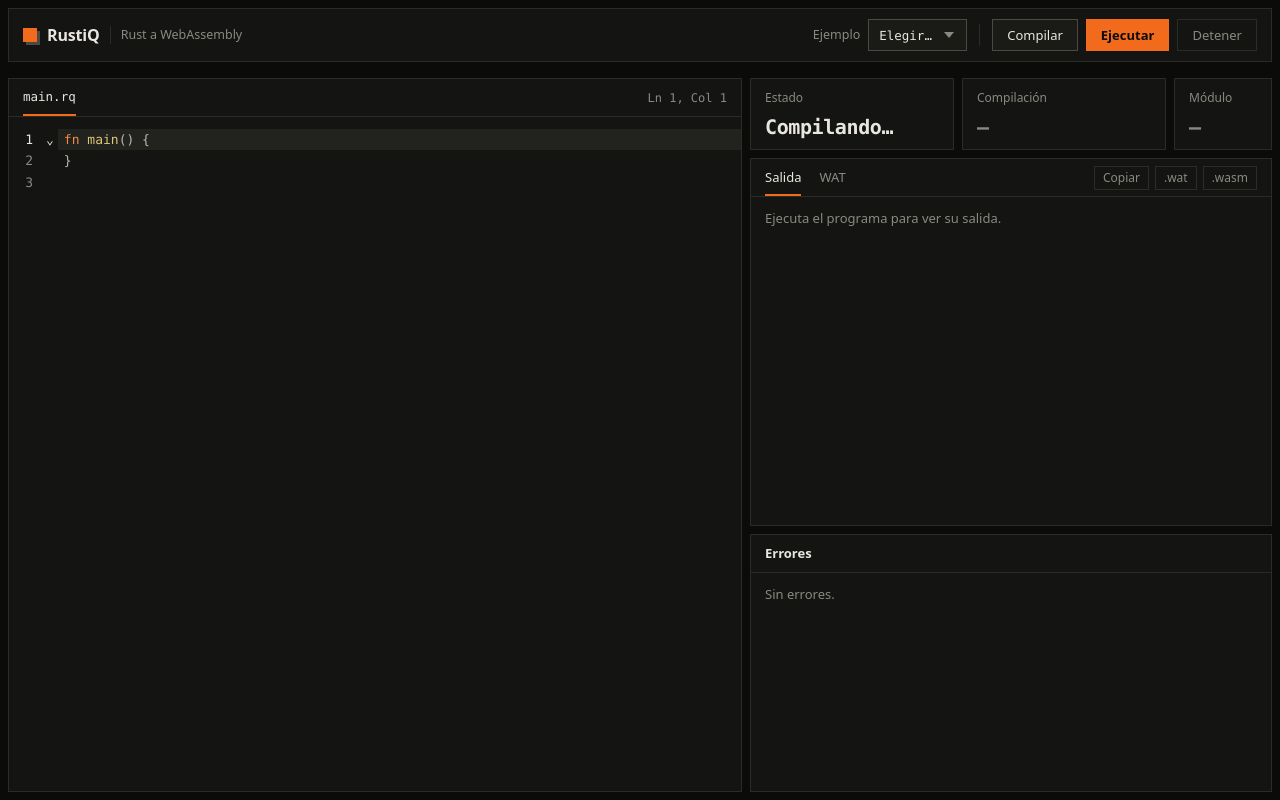
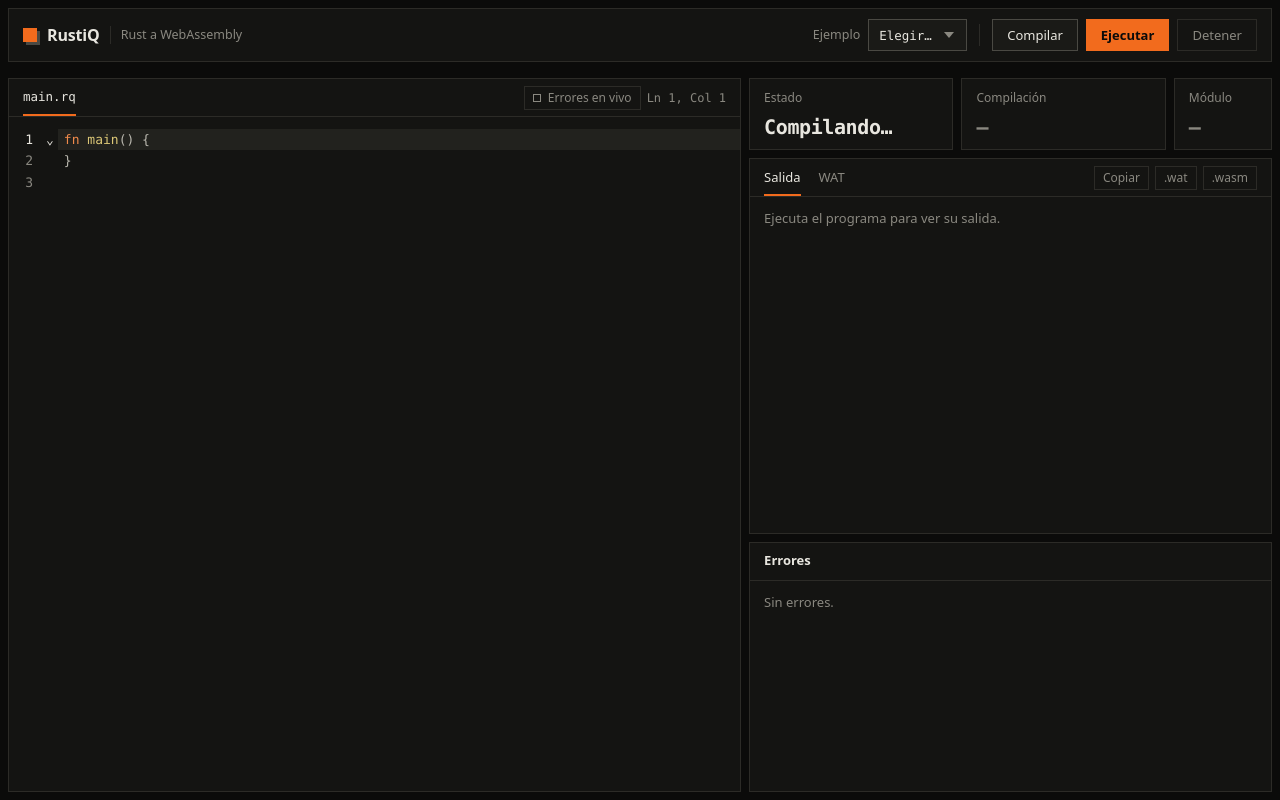
Before and after one commit to yeraldsanchez/rustiq-compiler, a website built with Vite: page web/index.html in a window 1280 px wide. Both pictures are taken after a click on the button "Compilar". Built offline with nearby package versions, Linux system fonts and the light colour scheme; files whose address does not match are found by name.

Commit message:
Agrega errores en vivo opcionales, paneles redimensionables y quita las barras de desplazamiento

```diff
--- a/web/index.html
+++ b/web/index.html
@@ -38,9 +38,13 @@
     <section class="tile editor" aria-label="Editor">
       <div class="tile-head">
         <span class="filename">main.rq</span>
-        <span class="tile-meta" id="cursor-pos">Ln 1, Col 1</span>
+        <div class="tile-tools">
+          <button class="toggle" id="btn-live" aria-pressed="false" title="Compilar al dejar de escribir y marcar los errores">Errores en vivo</button>
+          <span class="tile-meta" id="cursor-pos">Ln 1, Col 1</span>
+        </div>
       </div>
       <div class="editor-host" id="editor"></div>
+      <div class="splitter splitter-x" id="split-x" role="separator" aria-orientation="vertical" aria-label="Cambiar el ancho del editor" title="Arrastra para cambiar el ancho. Doble clic restablece."></div>
     </section>
 
     <section class="tile stat stat-state">
@@ -80,6 +84,7 @@
     </section>
 
     <section class="tile errors" aria-label="Errores">
+      <div class="splitter splitter-y" id="split-y" role="separator" aria-orientation="horizontal" aria-label="Cambiar el alto de los errores" title="Arrastra para cambiar el alto. Doble clic restablece."></div>
       <div class="tile-head">
         <h2 class="tile-title">Errores <span class="count" id="error-count"></span></h2>
       </div>
--- a/web/src/dom.ts
+++ b/web/src/dom.ts
@@ -18,6 +18,9 @@ export const dom = {
   retryButton: byId<HTMLButtonElement>("btn-retry"),
 
   editor: byId<HTMLDivElement>("editor"),
+  liveButton: byId<HTMLButtonElement>("btn-live"),
+  splitX: byId<HTMLDivElement>("split-x"),
+  splitY: byId<HTMLDivElement>("split-y"),
   cursorPos: byId<HTMLSpanElement>("cursor-pos"),
 
   statState: byId<HTMLSpanElement>("stat-state"),
--- a/web/src/main.ts
+++ b/web/src/main.ts
@@ -6,24 +6,33 @@ import { dom } from "./dom";
 import { createEditor } from "./editor/editor";
 import { EXAMPLE_GROUPS, findExample } from "./examples";
 import { Runner, TIME_LIMIT_MS, type RunResult } from "./run/runner";
-import { loadSource, saveSource } from "./storage";
+import { KEYS, load, save } from "./storage";
 import type { CompileError, CompileResponse } from "./types";
 import { hideBanner, showBanner } from "./ui/banner";
 import { renderErrors } from "./ui/errors";
+import { initLiveErrors, type LiveErrors } from "./ui/liveToggle";
 import { appendNote, clearOutput, printLine, selectTab, setModule, showOutputMessage } from "./ui/output";
+import { initSplitters } from "./ui/splitters";
 import { errorCountLabel, setCompileTime, setModuleSize, setState } from "./ui/status";
 
 const DEFAULT_EXAMPLE = "test_b4_strings.rq";
 const SAVE_DELAY_MS = 300;
 
 const runner = new Runner();
-let compiling = false;
+// Compilaciones visibles en curso (las de Compilar y Ejecutar). Las de los
+// errores en vivo no bloquean los botones.
+let visibleCompiles = 0;
+// Cada compilación se numera; solo se pinta la respuesta de la más reciente,
+// por si llegan desordenadas.
+let latestRequest = 0;
 let saveTimer: number | undefined;
+let live: LiveErrors | null = null;
 
 const editor = createEditor(dom.editor, initialSource(), {
   onChange(source) {
     window.clearTimeout(saveTimer);
-    saveTimer = window.setTimeout(() => saveSource(source), SAVE_DELAY_MS);
+    saveTimer = window.setTimeout(() => save(KEYS.source, source), SAVE_DELAY_MS);
+    live?.notifyChange();
   },
   onCursor(line, column) {
     dom.cursorPos.textContent = `Ln ${line}, Col ${column}`;
@@ -33,11 +42,11 @@ const editor = createEditor(dom.editor, initialSource(), {
 });
 
 function initialSource(): string {
-  return loadSource() ?? findExample(DEFAULT_EXAMPLE)?.source ?? "fn main() {\n}\n";
+  return load(KEYS.source) ?? findExample(DEFAULT_EXAMPLE)?.source ?? "fn main() {\n}\n";
 }
 
 function updateButtons(): void {
-  const busy = compiling || runner.running;
+  const busy = visibleCompiles > 0 || runner.running;
   dom.compileButton.disabled = busy;
   dom.runButton.disabled = busy;
   dom.stopButton.disabled = !runner.running;
@@ -47,26 +56,33 @@ function goToError(error: CompileError): void {
   editor.goTo(error.line, error.column);
 }
 
-/** Compila y pinta el resultado. Devuelve null si no hubo respuesta. */
-async function compile(): Promise<CompileResponse | null> {
-  if (compiling || runner.running) return null;
-  compiling = true;
-  updateButtons();
-  setState("Compilando…", "neutral");
+/** Compila y pinta el resultado. Devuelve null si no hubo respuesta o si
+ *  otra compilación más reciente la dejó obsoleta. `quiet` es para los
+ *  errores en vivo: no muestra "Compilando…" ni bloquea los botones. */
+async function compile({ quiet = false } = {}): Promise<CompileResponse | null> {
+  if (runner.running || (!quiet && visibleCompiles > 0)) return null;
+  const request = ++latestRequest;
+  if (!quiet) {
+    visibleCompiles += 1;
+    updateButtons();
+    setState("Compilando…", "neutral");
+  }
   const started = performance.now();
 
   try {
     const result = await compileSource(editor.getSource());
+    if (request !== latestRequest) return null;
     hideBanner();
     showCompileResult(result, performance.now() - started);
     return result;
   } catch (error) {
     if (!(error instanceof ConnectionError)) throw error;
+    if (request !== latestRequest) return null;
     showBanner(error.message, () => void compile());
     setState("Sin conexión", "error");
     return null;
   } finally {
-    compiling = false;
+    if (!quiet) visibleCompiles -= 1;
     updateButtons();
   }
 }
@@ -166,4 +182,6 @@ document.addEventListener("keydown", (event) => {
 
 fillExamples();
 renderErrors([], goToError);
+initSplitters();
+live = initLiveErrors(() => void compile({ quiet: true }));
 updateButtons();
--- a/web/src/storage.ts
+++ b/web/src/storage.ts
@@ -1,20 +1,24 @@
-/** Guarda el código en el navegador para no perderlo al recargar.
- *  El almacenamiento puede no existir (modo privado, bloqueado): en ese caso
- *  el editor funciona igual, solo que sin recordar nada. */
+/** Preferencias y código guardados en el navegador para no perderlos al
+ *  recargar. El almacenamiento puede no existir (modo privado, bloqueado):
+ *  en ese caso el editor funciona igual, solo que sin recordar nada. */
 
-const SOURCE_KEY = "rustiq.source";
+export const KEYS = {
+  source: "rustiq.source",
+  liveErrors: "rustiq.liveErrors",
+  layout: "rustiq.layout",
+} as const;
 
-export function loadSource(): string | null {
+export function load(key: string): string | null {
   try {
-    return localStorage.getItem(SOURCE_KEY);
+    return localStorage.getItem(key);
   } catch {
     return null;
   }
 }
 
-export function saveSource(source: string): void {
+export function save(key: string, value: string): void {
   try {
-    localStorage.setItem(SOURCE_KEY, source);
+    localStorage.setItem(key, value);
   } catch {
     // Sin almacenamiento no hay nada que hacer.
   }
--- /dev/null
+++ b/web/src/ui/liveToggle.ts
@@ -0,0 +1,38 @@
+/** Botón de errores en vivo: compila tras una pausa al escribir y marca los
+ *  errores sin tocar la salida. La preferencia se recuerda. */
+
+import { dom } from "../dom";
+import { KEYS, load, save } from "../storage";
+
+const LIVE_DELAY_MS = 500;
+
+export interface LiveErrors {
+  /** Avisa que el código cambió; compila después de la pausa si está activo. */
+  notifyChange(): void;
+}
+
+export function initLiveErrors(check: () => void): LiveErrors {
+  let enabled = load(KEYS.liveErrors) === "1";
+  let timer: number | undefined;
+
+  const render = () => dom.liveButton.setAttribute("aria-pressed", String(enabled));
+
+  dom.liveButton.addEventListener("click", () => {
+    enabled = !enabled;
+    save(KEYS.liveErrors, enabled ? "1" : "0");
+    render();
+    window.clearTimeout(timer);
+    if (enabled) check();
+  });
+
+  render();
+  if (enabled) check();
+
+  return {
+    notifyChange() {
+      if (!enabled) return;
+      window.clearTimeout(timer);
+      timer = window.setTimeout(check, LIVE_DELAY_MS);
+    },
+  };
+}
--- /dev/null
+++ b/web/src/ui/splitters.ts
@@ -0,0 +1,106 @@
+/** Separadores para cambiar el ancho del editor y el reparto de alto entre
+ *  la salida y los errores. Escriben variables CSS en `.app` (ver la grilla
+ *  en styles.css) y recuerdan el reparto entre visitas. */
+
+import { dom } from "../dom";
+import { KEYS, load, save } from "../storage";
+
+interface Layout {
+  /** Fracción del ancho para el editor. */
+  editor: number;
+  /** Fracción del alto (salida + errores) para la salida. */
+  output: number;
+}
+
+const DEFAULT_LAYOUT: Layout = { editor: 0.58, output: 0.6 };
+const EDITOR_RANGE = [0.3, 0.78] as const;
+const OUTPUT_RANGE = [0.2, 0.85] as const;
+
+const app = document.querySelector<HTMLElement>(".app")!;
+const outputTile = document.querySelector<HTMLElement>(".output")!;
+const errorsTile = document.querySelector<HTMLElement>(".errors")!;
+
+let layout = loadLayout();
+
+function clamp(value: number, [min, max]: readonly [number, number]): number {
+  return Math.min(Math.max(value, min), max);
+}
+
+function loadLayout(): Layout {
+  try {
+    const saved = JSON.parse(load(KEYS.layout) ?? "null") as Partial<Layout> | null;
+    return {
+      editor: clamp(Number(saved?.editor) || DEFAULT_LAYOUT.editor, EDITOR_RANGE),
+      output: clamp(Number(saved?.output) || DEFAULT_LAYOUT.output, OUTPUT_RANGE),
+    };
+  } catch {
+    return { ...DEFAULT_LAYOUT };
+  }
+}
+
+function apply(): void {
+  app.style.setProperty("--editor-width", `${(layout.editor * 100).toFixed(2)}%`);
+  app.style.setProperty("--output-fr", `${layout.output.toFixed(3)}fr`);
+  app.style.setProperty("--errors-fr", `${(1 - layout.output).toFixed(3)}fr`);
+}
+
+/** Arrastre con el puntero: `update` recibe el evento y ajusta `layout`. */
+function makeDraggable(handle: HTMLElement, update: (event: PointerEvent) => void, reset: () => void): void {
+  // Propio y no `hasPointerCapture`: en `pointerup` el navegador ya soltó la
+  // captura y el arrastre no terminaría nunca.
+  let dragging = false;
+  const axisClass = handle === dom.splitX ? "resize-x" : "resize-y";
+
+  handle.addEventListener("pointerdown", (event) => {
+    event.preventDefault();
+    dragging = true;
+    handle.setPointerCapture(event.pointerId);
+    handle.classList.add("is-dragging");
+    document.body.classList.add("is-resizing", axisClass);
+  });
+  handle.addEventListener("pointermove", (event) => {
+    if (!dragging) return;
+    update(event);
+    apply();
+  });
+  const stop = () => {
+    if (!dragging) return;
+    dragging = false;
+    handle.classList.remove("is-dragging");
+    document.body.classList.remove("is-resizing", axisClass);
+    save(KEYS.layout, JSON.stringify(layout));
+  };
+  handle.addEventListener("pointerup", stop);
+  handle.addEventListener("pointercancel", stop);
+  handle.addEventListener("lostpointercapture", stop);
+  handle.addEventListener("dblclick", () => {
+    reset();
+    apply();
+    save(KEYS.layout, JSON.stringify(layout));
+  });
+}
+
+export function initSplitters(): void {
+  apply();
+
+  makeDraggable(
+    dom.splitX,
+    (event) => {
+      const box = app.getBoundingClientRect();
+      const padding = parseFloat(getComputedStyle(app).paddingLeft);
+      const width = box.width - padding * 2;
+      layout.editor = clamp((event.clientX - box.left - padding) / width, EDITOR_RANGE);
+    },
+    () => (layout.editor = DEFAULT_LAYOUT.editor),
+  );
+
+  makeDraggable(
+    dom.splitY,
+    (event) => {
+      const top = outputTile.getBoundingClientRect().top;
+      const bottom = errorsTile.getBoundingClientRect().bottom;
+      layout.output = clamp((event.clientY - top) / (bottom - top), OUTPUT_RANGE);
+    },
+    () => (layout.output = DEFAULT_LAYOUT.output),
+  );
+}
--- a/web/styles.css
+++ b/web/styles.css
@@ -64,6 +64,16 @@ p {
   display: none !important;
 }
 
+/* Sin barras de desplazamiento: no encajan con la estética. Se sigue
+   desplazando con la rueda, el trackpad o el teclado. */
+* {
+  scrollbar-width: none;
+}
+
+*::-webkit-scrollbar {
+  display: none;
+}
+
 code {
   font-family: var(--font-mono);
   font-size: 0.92em;
@@ -73,14 +83,17 @@ code {
 
 .app {
   display: grid;
-  grid-template-columns: repeat(12, minmax(0, 1fr));
-  grid-template-rows: auto auto auto minmax(0, 1fr) minmax(0, 0.7fr);
+  /* El editor ocupa una columna de ancho variable; la derecha se reparte en
+     5 para los indicadores. Los separadores (src/ui/splitters.ts) cambian
+     las variables. */
+  grid-template-columns: minmax(0, var(--editor-width, 58%)) repeat(5, minmax(0, 1fr));
+  grid-template-rows: auto auto auto minmax(0, var(--output-fr, 0.6fr)) minmax(0, var(--errors-fr, 0.4fr));
   grid-template-areas:
-    "top  top  top  top  top  top  top  top  top  top  top  top"
-    "ban  ban  ban  ban  ban  ban  ban  ban  ban  ban  ban  ban"
-    "ed   ed   ed   ed   ed   ed   ed   s1   s1   s2   s2   s3"
-    "ed   ed   ed   ed   ed   ed   ed   out  out  out  out  out"
-    "ed   ed   ed   ed   ed   ed   ed   err  err  err  err  err";
+    "top  top  top  top  top  top"
+    "ban  ban  ban  ban  ban  ban"
+    "ed   s1   s1   s2   s2   s3"
+    "ed   out  out  out  out  out"
+    "ed   err  err  err  err  err";
   gap: var(--gap);
   height: 100vh;
   padding: var(--gap);
@@ -98,6 +111,7 @@ code {
 /* --- Tiles ---------------------------------------------------------------- */
 
 .tile {
+  position: relative;
   background: var(--tile);
   border: 1px solid var(--line);
   min-width: 0;
@@ -131,6 +145,7 @@ code {
 
 .tile-tools {
   display: flex;
+  align-items: center;
   gap: 6px;
 }
 
@@ -343,6 +358,113 @@ code {
   background: var(--error);
 }
 
+/* --- Separadores --------------------------------------------------------- */
+
+/* Zona de arrastre de 12px centrada en el hueco entre tiles. Al pasar el
+   mouse o arrastrar se ve una línea de 2px. */
+.splitter {
+  position: absolute;
+  z-index: 5;
+  touch-action: none;
+}
+
+.splitter::after {
+  content: "";
+  position: absolute;
+  background: transparent;
+  transition: background-color 80ms;
+}
+
+.splitter:hover::after,
+.splitter.is-dragging::after {
+  background: var(--accent);
+}
+
+.splitter-x {
+  top: 0;
+  bottom: 0;
+  right: calc(-1 * var(--gap) / 2 - 7px);
+  width: 12px;
+  cursor: col-resize;
+}
+
+.splitter-x::after {
+  top: 0;
+  bottom: 0;
+  left: 5px;
+  width: 2px;
+}
+
+.splitter-y {
+  left: 0;
+  right: 0;
+  top: calc(-1 * var(--gap) / 2 - 7px);
+  height: 12px;
+  cursor: row-resize;
+}
+
+.splitter-y::after {
+  left: 0;
+  right: 0;
+  top: 5px;
+  height: 2px;
+}
+
+/* Mientras se arrastra, el cursor no cambia al pasar sobre otros elementos
+   y no se selecciona texto. */
+.is-resizing {
+  user-select: none;
+}
+
+.resize-x * { cursor: col-resize !important; }
+.resize-y * { cursor: row-resize !important; }
+
+/* --- Errores en vivo ------------------------------------------------------ */
+
+.toggle {
+  display: inline-flex;
+  align-items: center;
+  gap: 7px;
+  height: 24px;
+  padding: 0 8px;
+  background: transparent;
+  color: var(--muted);
+  border: 1px solid var(--line);
+  font: 500 12px var(--font-ui);
+  cursor: pointer;
+}
+
+.toggle::before {
+  content: "";
+  width: 8px;
+  height: 8px;
+  border: 1px solid currentColor;
+}
+
+.toggle:hover {
+  color: var(--text);
+  border-color: var(--line-strong);
+}
+
+.toggle[aria-pressed="true"] {
+  color: var(--text);
+  border-color: var(--accent);
+}
+
+.toggle[aria-pressed="true"]::before {
+  background: var(--accent);
+  border-color: var(--accent);
+}
+
+.toggle:focus {
+  outline: none;
+}
+
+.toggle:focus-visible {
+  outline: 2px solid var(--accent);
+  outline-offset: 2px;
+}
+
 /* --- Indicadores ---------------------------------------------------------- */
 
 .stat {
@@ -527,7 +649,8 @@ code {
   }
 
   .brand-tag,
-  .divider { display: none; }
+  .divider,
+  .splitter { display: none; }
 
   .banner {
     flex-direction: column;
```
